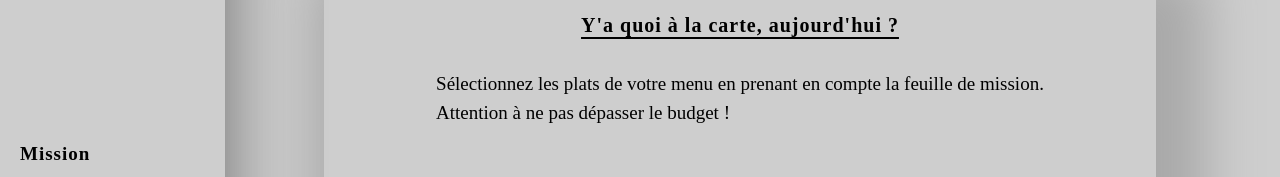
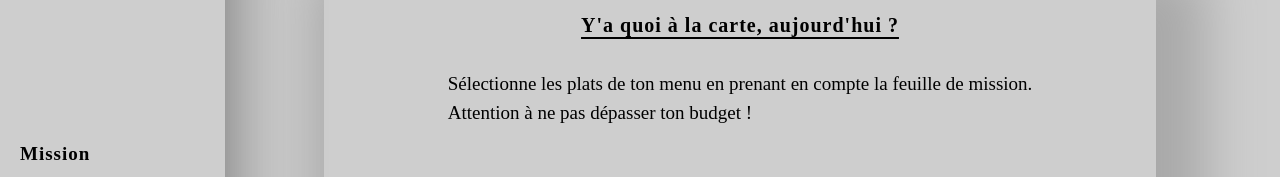
Before and after one commit to NatashaFinkel/food-truck-sim, a React (Vite) app: page /dashboard in a window 1280 px wide. Shown: the part 197-374 px from the top of the page. Built offline with nearby package versions, Linux system fonts and the light colour scheme.

Commit message:
Fix : modification du texte dans Dashboard.tsx

```diff
--- a/src/components/Dashboard.tsx
+++ b/src/components/Dashboard.tsx
@@ -78,10 +78,10 @@ const Dashboard: React.FC = () => {
       <h2>Y'a quoi à la carte, aujourd'hui ?</h2>
       <div className="dashboard-txt-container">
         <p>
-          Sélectionnez les plats de votre menu en prenant en compte la feuille
-          de mission.
+          Sélectionne les plats de ton menu en prenant en compte la feuille de
+          mission.
         </p>
-        <p> Attention à ne pas dépasser le budget !</p>
+        <p>Attention à ne pas dépasser ton budget !</p>
       </div>
       <div id="menu-container" className="menu-container"></div>
       <div className="ingredients-list">
```
